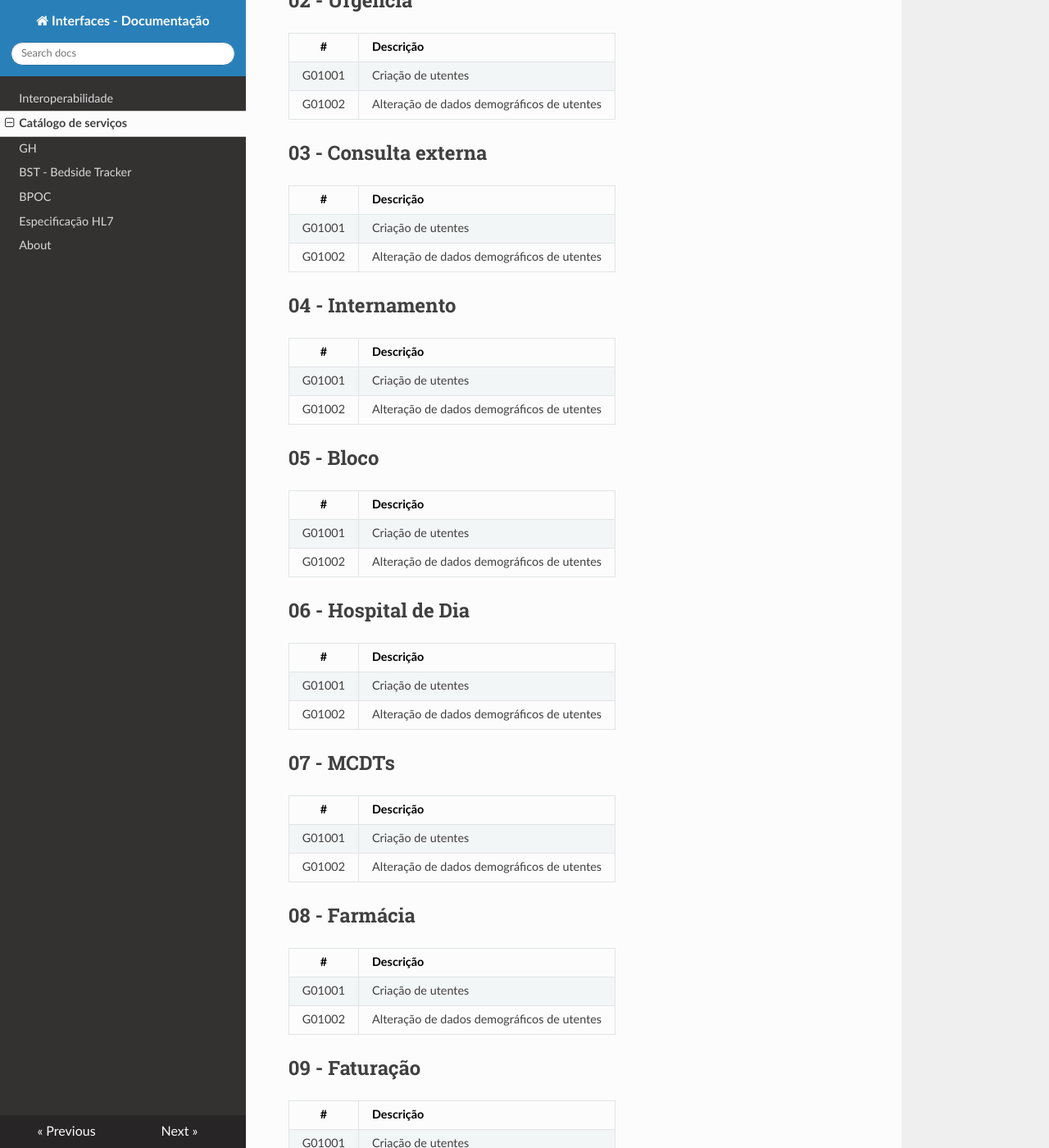
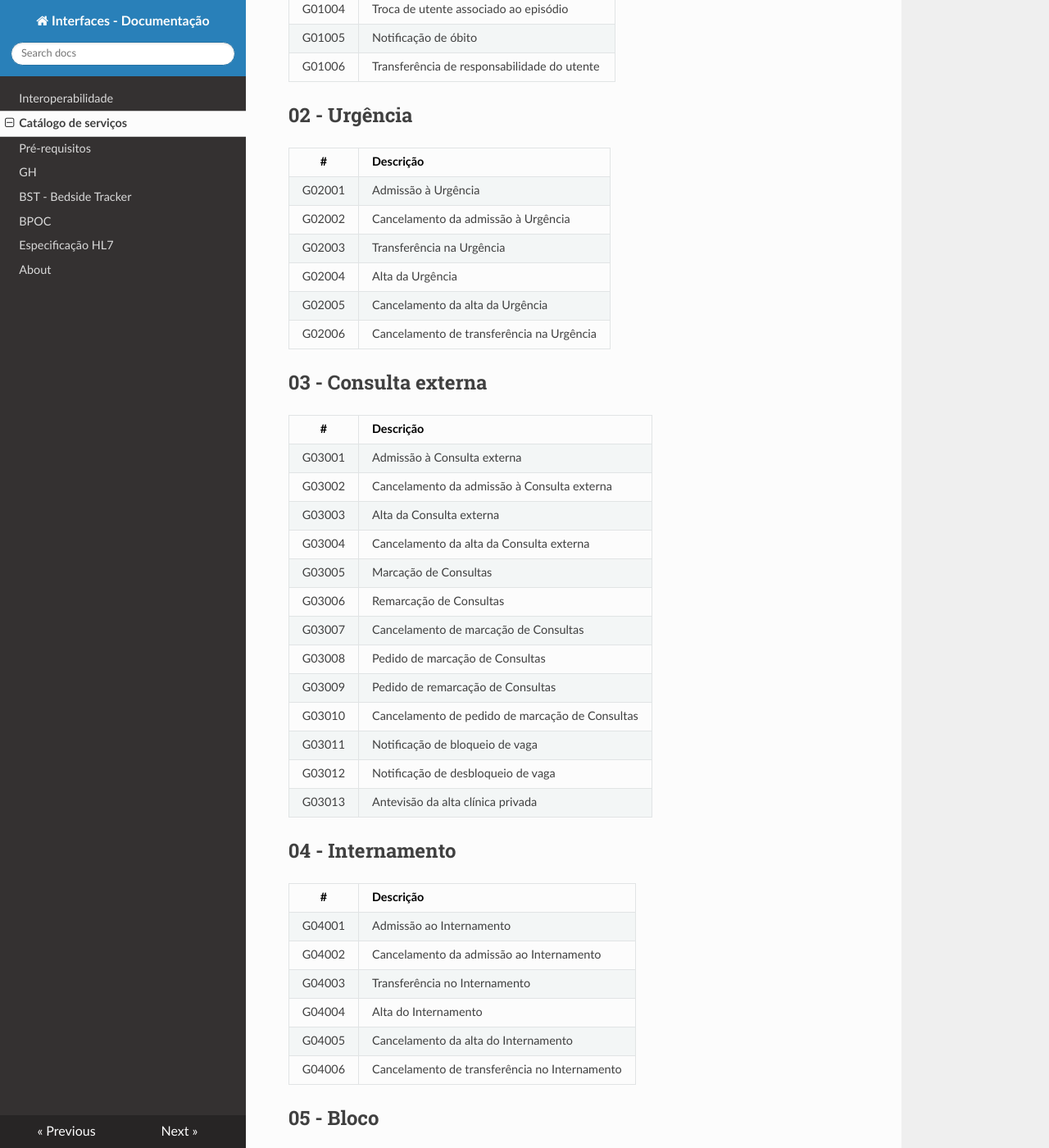
Before and after one commit to joaofmarques/G-Interfaces, an MkDocs documentation site: the page built from docs/services.md, in a window 1280 px wide and 1400 px high, scrolled down 301 px. Shown: the whole window at 82% size. Built offline with MkDocs 1.6.1, drawn with Linux system fonts in a browser that asks for light colours; nearby versions of some CDN libraries; old or Windows-style settings are respelled for this version of MkDocs; some of the changed text lies outside the part shown.

Commit message:
Add files via upload

```diff
--- a/docs/services.md
+++ b/docs/services.md
@@ -4,76 +4,182 @@
 |:-----:|:----------------------------------------- |
 |G01001 |Criação de utentes							|
 |G01002 |Alteração de dados demográficos de utentes	|
+|G01003 |Fusão de dados do utente					|
+|G01004 |Troca de utente associado ao episódio		|
+|G01005 |Notificação de óbito						|
+|G01006 |Transferência de responsabilidade do utente|
 
 ## 02 - Urgência
 
 | # 	| Descrição                                 |
 |:-----:|:----------------------------------------- |
-|G01001 |Criação de utentes							|
-|G01002 |Alteração de dados demográficos de utentes	|
+|G02001 |Admissão à Urgência						|
+|G02002 |Cancelamento da admissão à Urgência		|
+|G02003 |Transferência na Urgência					|
+|G02004 |Alta da Urgência							|
+|G02005 |Cancelamento da alta da Urgência			|
+|G02006 |Cancelamento de transferência na Urgência	|
 
 ## 03 - Consulta externa
 
 | # 	| Descrição                                 |
 |:-----:|:----------------------------------------- |
-|G01001 |Criação de utentes							|
-|G01002 |Alteração de dados demográficos de utentes	|
+|G03001 |Admissão à Consulta externa				|
+|G03002 |Cancelamento da admissão à Consulta externa|
+|G03003 |Alta da Consulta externa					|
+|G03004 |Cancelamento da alta da Consulta externa	|
+|G03005 |Marcação de Consultas						|
+|G03006 |Remarcação de Consultas					|
+|G03007 |Cancelamento de marcação de Consultas		|
+|G03008 |Pedido de marcação de Consultas			|
+|G03009 |Pedido de remarcação de Consultas			|
+|G03010 |Cancelamento de pedido de marcação de Consultas|
+|G03011 |Notificação de bloqueio de vaga			|
+|G03012 |Notificação de desbloqueio de vaga			|
+|G03013 |Antevisão da alta clínica privada			|
 
 ## 04 - Internamento
 
 | # 	| Descrição                                 |
 |:-----:|:----------------------------------------- |
-|G01001 |Criação de utentes							|
-|G01002 |Alteração de dados demográficos de utentes	|
+|G04001 |Admissão ao Internamento					|
+|G04002 |Cancelamento da admissão ao Internamento	|
+|G04003 |Transferência no Internamento				|
+|G04004 |Alta do Internamento 						|
+|G04005 |Cancelamento da alta do Internamento		|
+|G04006 |Cancelamento de transferência no Internamento|
 
 ## 05 - Bloco
 
 | # 	| Descrição                                 |
 |:-----:|:----------------------------------------- |
-|G01001 |Criação de utentes							|
-|G01002 |Alteração de dados demográficos de utentes	|
+|G05001 |Agendamento do Bloco						|
+|G05002 |Reagendamento do Bloco						|
+|G05003 |Cancelamento do agendamento do Bloco		|
+|G05004 |Reserva de Bloco							|
+|G05005 |Cancelamento de reserva de Bloco			|
+|G05006 |Verificação Pré-Cirúrgica					|
+|G05007 |Registo de cirurgia						|
 
 ## 06 - Hospital de Dia
 
 | # 	| Descrição                                 |
 |:-----:|:----------------------------------------- |
-|G01001 |Criação de utentes							|
-|G01002 |Alteração de dados demográficos de utentes	|
+|G06001 |Admissão ao HDI							|
+|G06002 |Cancelamento de admissão ao HDI			|
+|G06003 |Agendamento de sessão HDI					|
+|G06004 |Desmarcação de sessão HDI					|
+|G06005 |Efetivação de sessão HDI					|
+|G06006 |Cancelamento de efetivação de sessão HDI	|
 
 ## 07 - MCDTs
 
-| # 	| Descrição                                 |
-|:-----:|:----------------------------------------- |
-|G01001 |Criação de utentes							|
-|G01002 |Alteração de dados demográficos de utentes	|
+| # 	| Descrição                                 			  	|
+|:-----:|:----------------------------------------------------------|
+|G07001 |Pedido de MCDT												|
+|G07002 |Alteração dos dados do pedido de MCDT						|
+|G07003 |Cancelamento de pedido de MCDT								|
+|G07004 |ACK de pedido de MCDT										|
+|G07005 |Agendamento de MCDT										|
+|G07006 |Alteração do agendamento de MCDT							|
+|G07007 |Alteração dos dados do agendamento do MCDT					|
+|G07008 |Cancelamento do agendamento de MCDT						|
+|G07009 |Admissão de MCDT											|
+|G07010 |Cancelamento de Admissão de MCDT							|
+|G07011 |Notificação de início da realização do MCDT				|
+|G07012 |Notificação de cancelamento da realização do MCDT			|
+|G07013 |Notificação de fim da realização do MCDT					|
+|G07014 |Notificação de adição de exame								|
+|G07015 |Notificação de informação do relatório do exame realizado	|
+|G07016 |Pedido de relatório ao exterior							|
+|G07017 |Atualização de pedido de relatório ao exterior				|
+|G07018 |Cancelamento de pedido de relatório ao exterior			|
+|G07019 |Adenda para relatório realizado							|
+|G07020 |Pedido de colheita											|
+|G07021 |Notificação da informação do tubo							|
+|G07022 |Pedido de nova amostra										|
+|G07023 |Notificação de resultados analíticos						|
+|G07024 |Notificação de inicio de transporte						|
+|G07025 |Notificação de fim de transporte							|
+|G07026 |Criação de termos de responsabilidade						|
+|G07027 |Integração de notas clinicas (HIPO)						|
+|G07028 |Integração de links e documentos 							|
+|G07029 |Query/Retrieve SPC											|
+|G07030 |Notificação da relação análise/tubo						|
+|G07031 |Notificação dos procedimentos do tubo						|
+|G07032 |Notificação de informações do MCDT							|
+|G07033 |Registo de colheita										|
+|G07034 |Notificação de observações da colheita						|
+|G07035 |Notificação da impressão de etiquetas						|
+|G07036 |Cancelamento da amostra									|
+|G07037 |Registo de unidades de transfusão							|
+|G07038 |Atualização de estado da transfusão						|
 
 ## 08 - Farmácia
 
 | # 	| Descrição                                 |
 |:-----:|:----------------------------------------- |
-|G01001 |Criação de utentes							|
-|G01002 |Alteração de dados demográficos de utentes	|
+|G08001 |Prescrição de medicamentos					|
+|G08002 |Atualização da prescrição de medicamentos	|
+|G08003 |Cancelamento da prescrição de medicamentos	|
+|G08004 |Administração de medicamentos				|
+|G08005 |Atualização da administração de medicamentos|
+|G08006 |Cancelamento da administração de medicamentos|
+|G08007 |Faturação de medicamentos em ambulatório	|
+|G08008 |Consumos / Devoluções						|
+|G08009 |Abastecimentos								|
+|G08010 |Movimentos de stock						|
+|G08011 |Acertos									|
+|G08012 |Transferências								|
+|G08013 |Pedidos de reposição						|
 
 ## 09 - Faturação
 
 | # 	| Descrição                                 |
 |:-----:|:----------------------------------------- |
-|G01001 |Criação de utentes							|
-|G01002 |Alteração de dados demográficos de utentes	|
+|G09001 |Envio de dados de faturação				|
+|G09002 |Integração de Notas de Admissão			|
+|G09003 |Consumo de produtos						|
+|G09004 |Exportação de faturas						|
+|G09005 |Cancelamento de faturas					|
+|G09006 |Exportação de faturas-recibo				|
+|G09007 |Cancelamento de faturas-recibo				|
+|G09008 |Exportação de recibos						|
+|G09009 |Cancelamento de recibos					|
+|G09010 |Importação de recibos						|
+|G09011 |Consolidação de recibos					|
+|G09012 |Exportação de adiantamentos				|
+|G09013 |Cancelamento de adiantamentos				|
+|G09014 |Exportação de notas de crédito				|
+|G09015 |Cancelamento de notas de crédito			|
+|G09016 |Exportação de notas de débito				|
+|G09017 |Cancelamento de notas de débito			|
+|G09018 |Exportação de honorários					|
+|G09019 |Exportação de oficios						|
+|G09020 |Cancelamento de exportação de oficios		|
 
 ## 10 - Master Files
 
 | # 	| Descrição                                 |
 |:-----:|:----------------------------------------- |
-|G01001 |Criação de utentes							|
-|G01002 |Alteração de dados demográficos de utentes	|
+|G10001 |Produtos (medicamentos)					|
+|G10002 |Dietas										|
+|G10003 |Fornecedores								|
+|G10004 |Análises									|
+|G10005 |Exames										|
+|		|											|
 
 ## 11 - Enfermagem
 
 | # 	| Descrição                                 |
 |:-----:|:----------------------------------------- |
-|G01001 |Criação de utentes							|
-|G01002 |Alteração de dados demográficos de utentes	|
+|G11001 |Avaliação inicial							|
+|G11002 |Plano de cuidados CIPE						|
+|G11003 |Pedido de dieta							|
+|G11004 |Notificação de atitudes terapêuticas		|
+|G11005 |Cancelamento de atitudes terapêuticas		|
+|G11006 |Registo de sinais vitais					|
+|G11007 |Cancelamento de registo de sinais vitais	|
 
 ## 12 - Referenciação
 
@@ -86,15 +192,24 @@
 
 | # 	| Descrição                                 |
 |:-----:|:----------------------------------------- |
-|G01001 |Criação de utentes							|
-|G01002 |Alteração de dados demográficos de utentes	|
+|G13001 |Registo de alergias						|
+|G13002 |Atualização de registo de alergias			|
+|G13003 |Cancelamento de registo de alergias		|
+|G13004 |Registo de reacções adversas				|
+|G13005 |Atualização de registo de reacções adversas|
+|G13006 |Cancelamento de registo de reacções adversas|
 
 ## 14 - Queries
 
 | # 	| Descrição                                 |
 |:-----:|:----------------------------------------- |
-|G01001 |Criação de utentes							|
-|G01002 |Alteração de dados demográficos de utentes	|
+|G14001 |Pesquisa de utentes						|
+|G14002 |Pesquisa de episódios						|
+|G14003 |Pesquisa pedidos de MCDTs					|
+|G14004 |Pesquisa de agendamentos					|
+|G14005 |Pesquisa informação de farmácia			|
+|G14006 |Pesquisa por resultados laboratoriais		|
+|G14007 |Pesquisa de óbitos							|
 
 ## 15 - Logistica
 
--- a/mkdocs.yml
+++ b/mkdocs.yml
@@ -2,6 +2,7 @@ site_name: Interfaces - Documentação
 pages:
     - Interoperabilidade: index.md
     - Catálogo de serviços: services.md
+    - Pré-requisitos: requirements.md
     - GH: gh.md
     - BST - Bedside Tracker: bst.md
     - BPOC: bpoc.md
```
Also changed, not shown: docs/requirements.md (added, +22 -0 lines).
